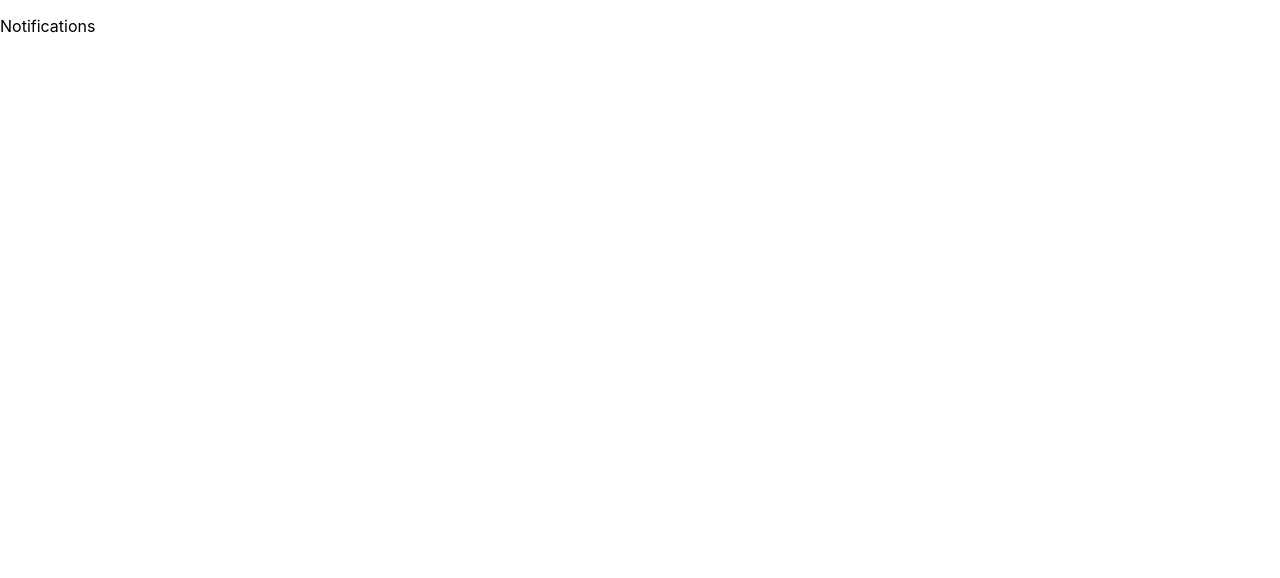
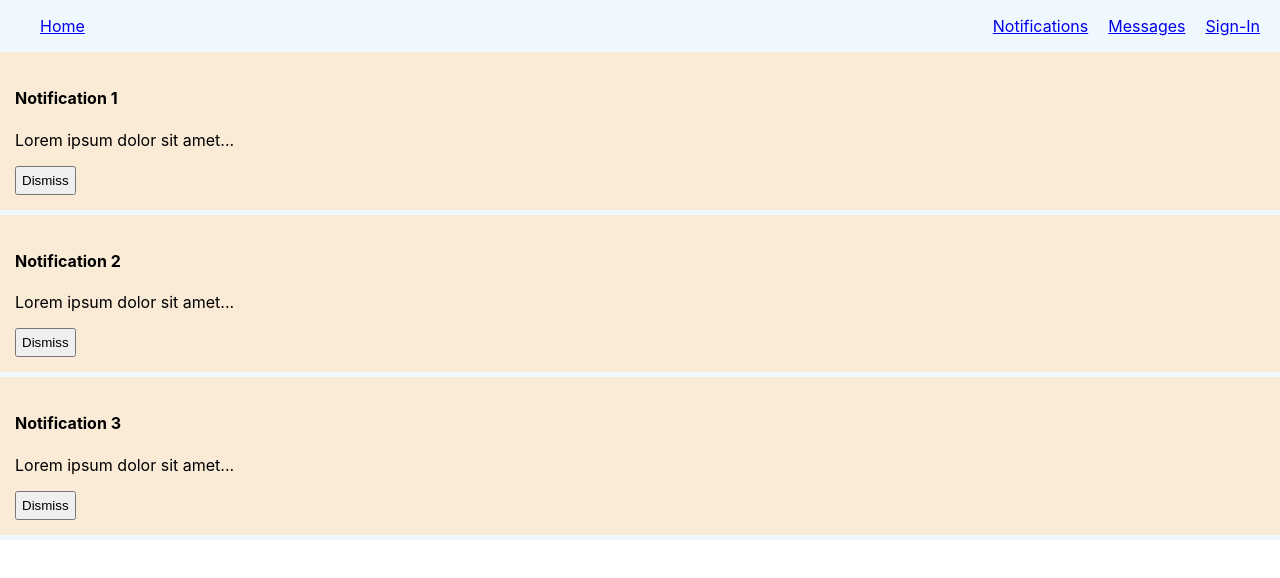
Before and after one commit to aharpt/Social-Media-App, a React (Create React App) app: page /notifications in a window 1280 px wide. Shown: the top 578 px of the page. Built offline with nearby package versions, Linux system fonts and the light colour scheme.

Commit message:
Add notifications view

```diff
--- /dev/null
+++ b/src/components/notifications/Notification.tsx
@@ -0,0 +1,38 @@
+import React from 'react'
+
+interface NotificationProps {
+    title: string;
+    text: string;
+};
+
+const containerStyles = {
+    backgroundColor: "antiquewhite",
+    borderBottom: "5px solid aliceblue",
+    padding: "15px",
+};
+
+const buttonStyles = {
+    padding: "5px",
+};
+
+function Notification({title, text} : NotificationProps) : React.ReactElement {
+    const [shouldShow, setShouldShow] = React.useState<boolean>(true);
+
+    const dismissNotification = () : void => {
+        setTimeout(() => {
+            setShouldShow(false);
+        }, 1000);
+    }
+
+    return (
+        shouldShow ?
+        <div style={containerStyles}>
+            <h4>{title}</h4>
+            <p>{text}</p>
+            <button onClick={dismissNotification} style={buttonStyles}>Dismiss</button>
+        </div>
+        : <></>
+    )
+}
+
+export default Notification;
--- a/src/components/notifications/Notifications.tsx
+++ b/src/components/notifications/Notifications.tsx
@@ -1,10 +1,25 @@
 import React from 'react'
+import NavBar from '../common/NavBar'
+import Notification from './Notification'
 
-function Notifications() {
+interface NotificationsProps {
+    notifications: Array<{
+        id: number;
+        title: string;
+        text: string;
+    }>;
+};
+
+function Notifications({notifications} : NotificationsProps) : React.ReactElement {
     return (
-        <div>
-            <p>Notifications</p>
-        </div>
+        <>
+            <NavBar />
+            {
+                notifications.map(({id, title, text}) => (
+                    <Notification key={id} title={title} text={text} />
+                ))
+            }
+        </>
     )
 }
 
--- a/src/index.tsx
+++ b/src/index.tsx
@@ -6,12 +6,30 @@ import Home from './components/home/Home';
 import Notifications from './components/notifications/Notifications';
 import reportWebVitals from './reportWebVitals';
 
+const notifications = [
+  {
+    id: 1,
+    title: "Notification 1",
+    text: "Lorem ipsum dolor sit amet...",
+  },
+  {
+    id: 2,
+    title: "Notification 2",
+    text: "Lorem ipsum dolor sit amet...",
+  },
+  {
+    id: 3,
+    title: "Notification 3",
+    text: "Lorem ipsum dolor sit amet...",
+  }
+];
+
 ReactDOM.render(
   <React.StrictMode>
     <BrowserRouter>
     <Routes>
       <Route path="/" element={<Home />} />
-      <Route path="/notifications" element={<Notifications />} />
+      <Route path="/notifications" element={<Notifications notifications={notifications} />} />
     </Routes>
     </BrowserRouter>
   </React.StrictMode>,
```
